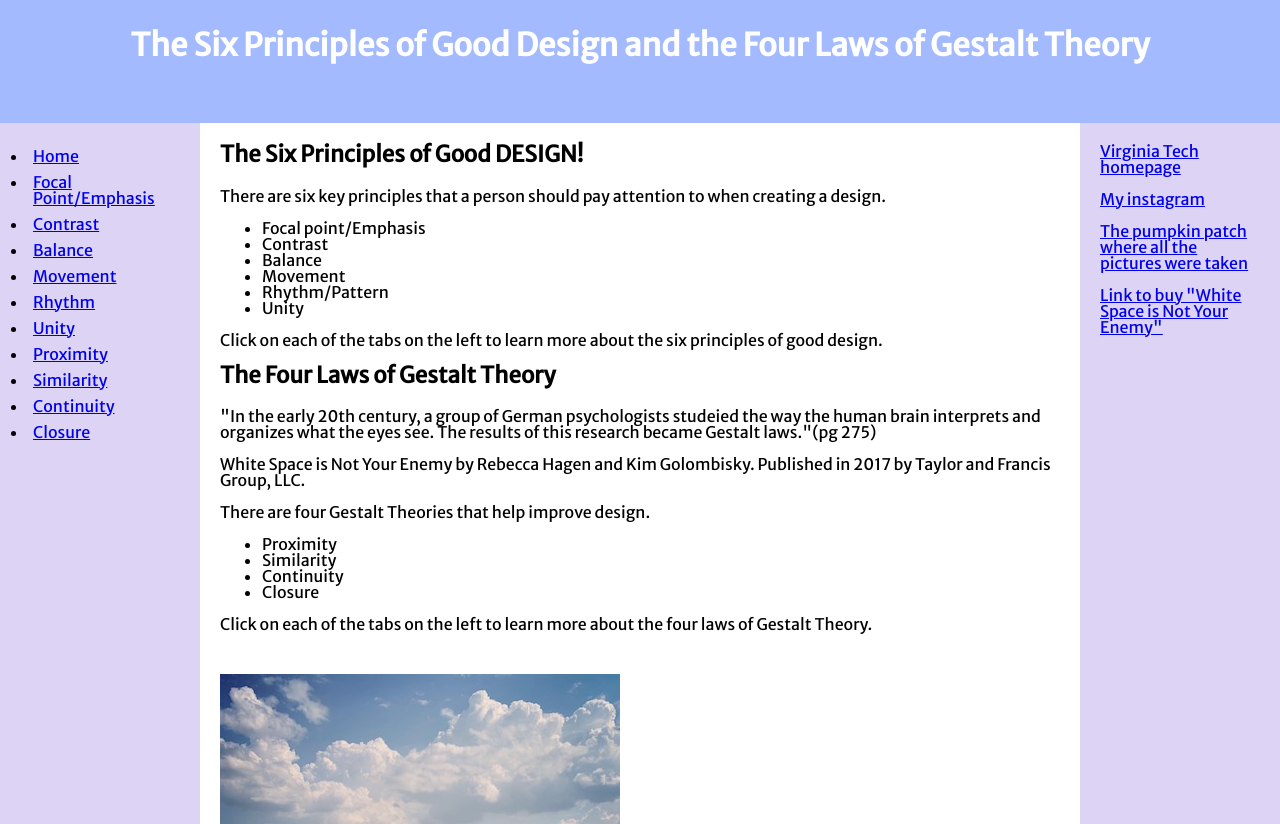
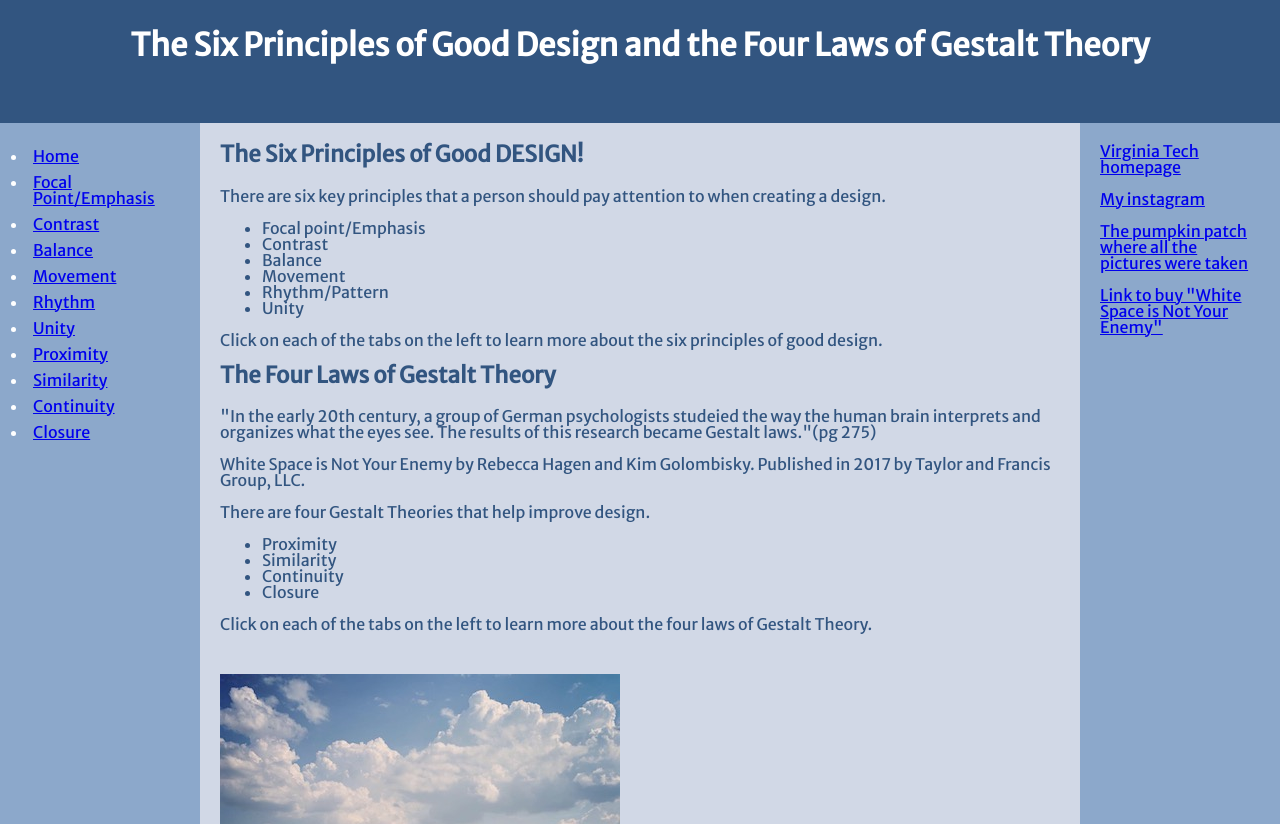
Before and after one commit to kaitlynwesterhold/design-principles, a plain HTML site: page index.html in a window 1280 px wide. Shown: the top 824 px of the page. Drawn offline with Linux system fonts and the light colour scheme.

Commit message:
updated  colors
changed the color scheme of backgrounds and words.

```diff
--- a/styles.css
+++ b/styles.css
@@ -24,29 +24,33 @@ header {
   padding: 30px;
   text-align: center;
   font-size: 1.4em;
-  background-color: #A3BAFF;
+  background-color: #325580;
   color: white;
 }
 
 main {
   flex: 1;
+  background-color: #D1D8E6;
   padding: 20px;
+  color:#325580;
 }
 
 nav {
-  background-color: #DCD3F5;
+  background-color: #8CA8CB;
   padding: 20px;
+  color: white;
 
 }
 
 nav li {
   padding: 5px;
+  color: white;
 }
 
 
 aside {
   padding: 20px;
-  background-color: #DCD3F5;
+  background-color: #8CA8CB;
   color: white;
 }
 
@@ -59,7 +63,7 @@ footer {
   padding: 30px;
   text-align: center;
   font-size: 1.4em;
-  background-color: #A3BAFF;
+  background-color: #325580;
   color: white;
 }
 
```
